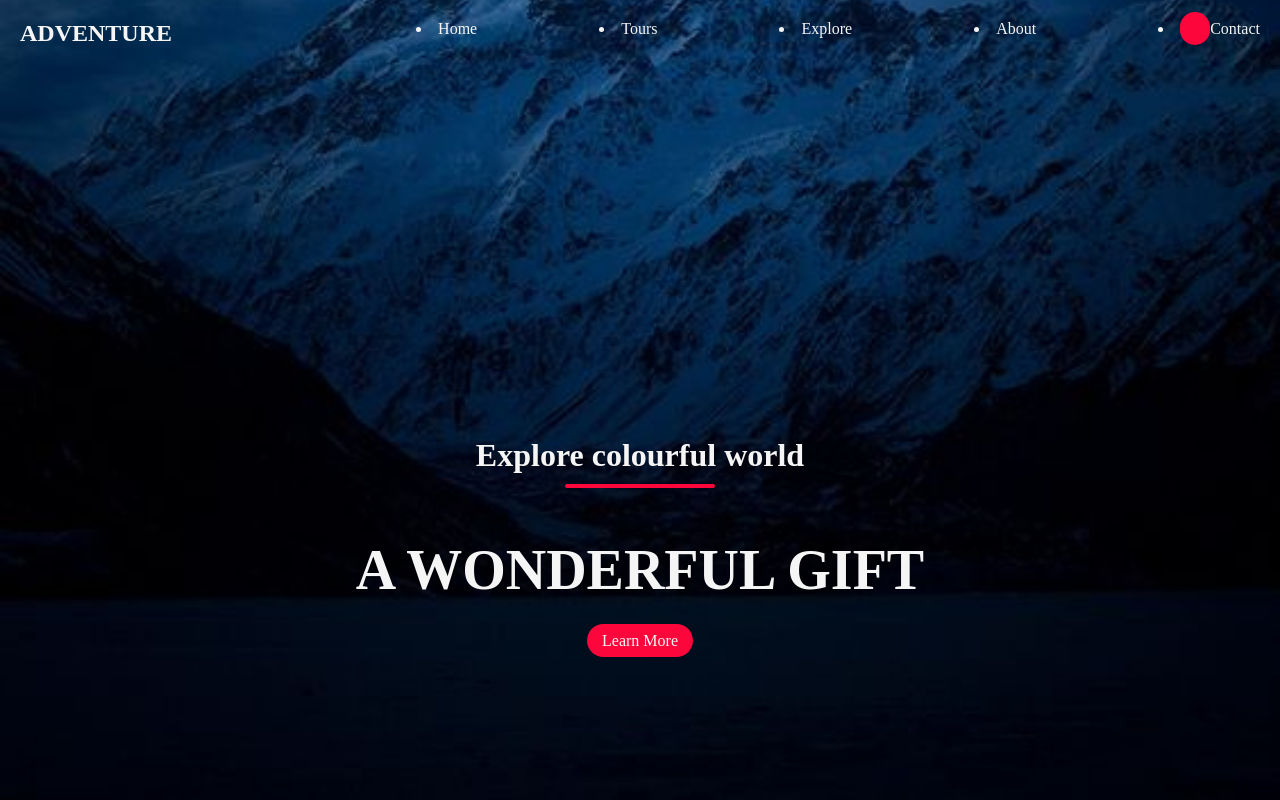
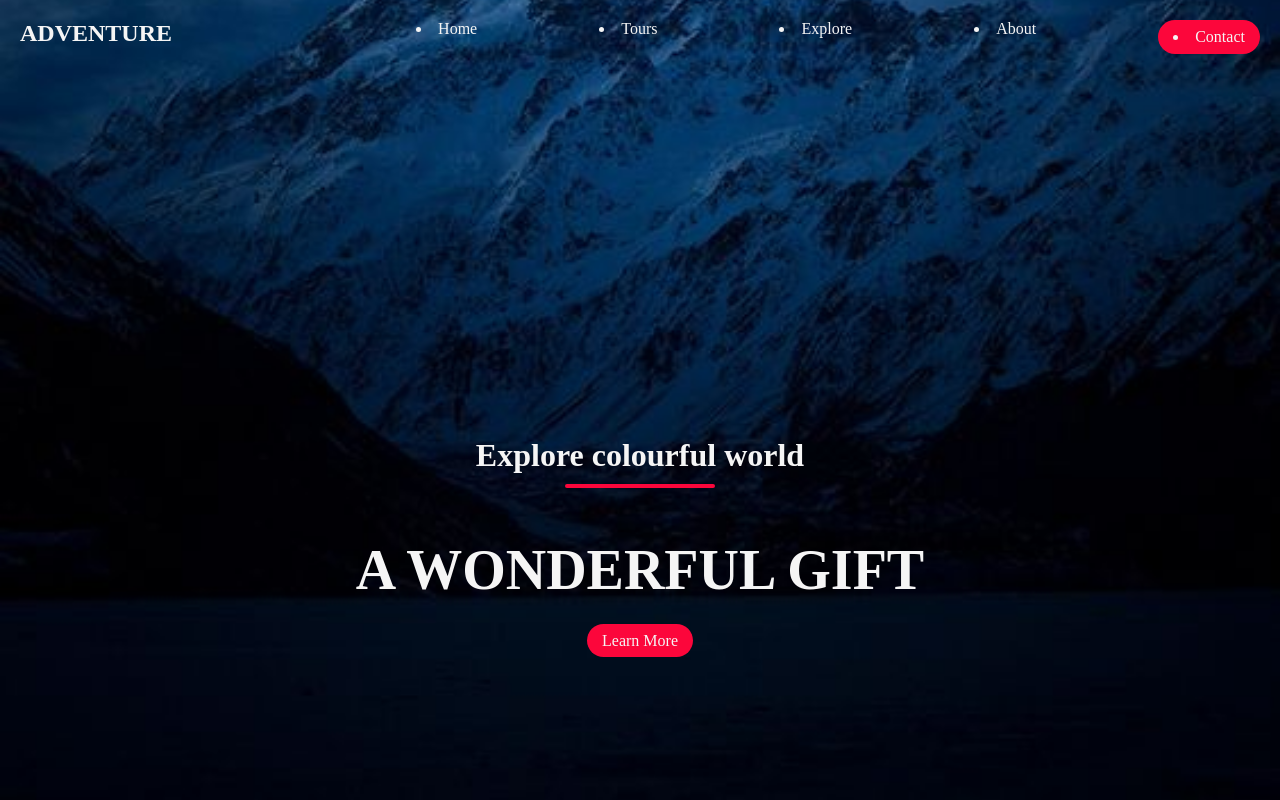
Before and after one commit to GuyoM2762/Responsive, a plain HTML site: page index.html in a window 1280 px wide. Drawn offline with Linux system fonts and the light colour scheme.

Commit message:
¨update¨

```diff
--- a/index.html
+++ b/index.html
@@ -16,7 +16,7 @@
         <li><a href="#"></a>Tours</li>
         <li><a href="#"></a>Explore</li>
         <li><a href="#"></a>About</li>
-        <li><a class="ctn" href="#"></a>Contact</li>
+        <li class="ctn"><a href="#"></a>Contact</li>
 
     </nav>
     <header>
```
